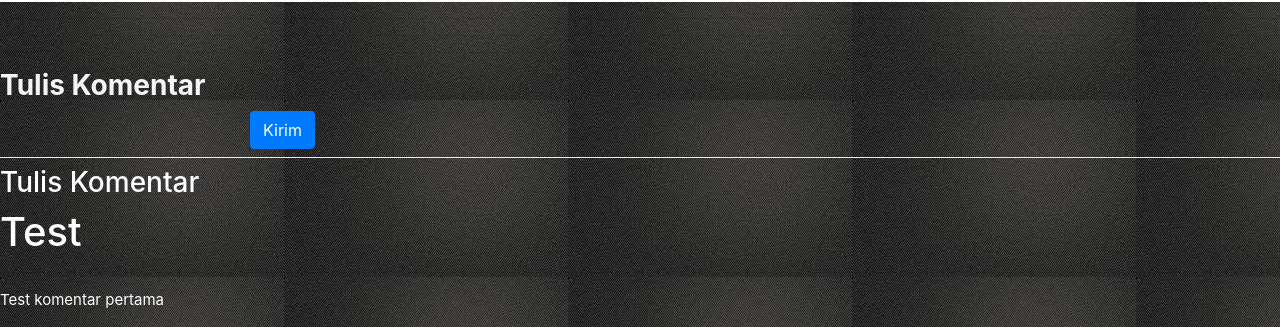
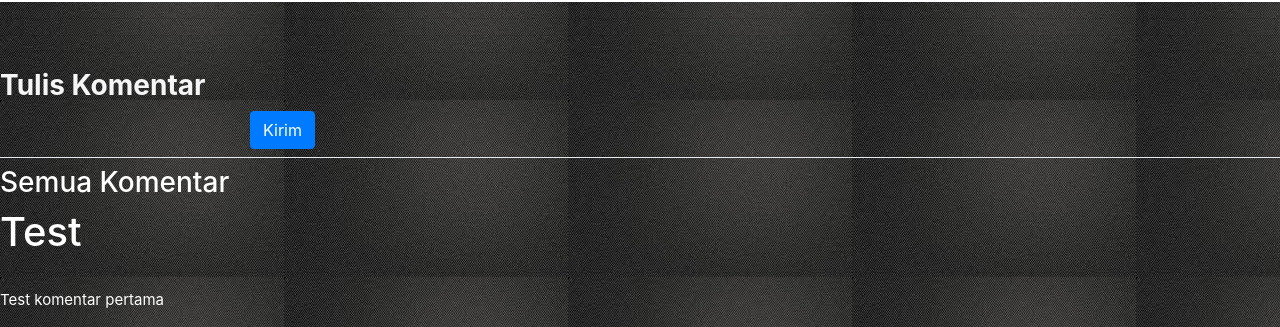
Before and after one commit to DickyAndi14/testblog, a Django app: page / in a window 1280 px wide. Shown: the part 3086-3413 px from the top of the page. Run offline with Django 3.2, Linux system fonts and the light colour scheme; data comes from the database, SQL or seed files in the repository; some libraries are stand-ins or nearby versions.

Commit message:
Update dashboard.html

```diff
--- a/myaccount/templates/account/dashboard.html
+++ b/myaccount/templates/account/dashboard.html
@@ -78,7 +78,7 @@
 
     </div>
     <div>
-        <h3 style="color: white;">Tulis Komentar</h3>
+        <h3 style="color: white;">Semua Komentar</h3>
         {% for post in posts %}
         <h1 style="color: white;">{{post.Nama}}</h1>
         <hr>
```
